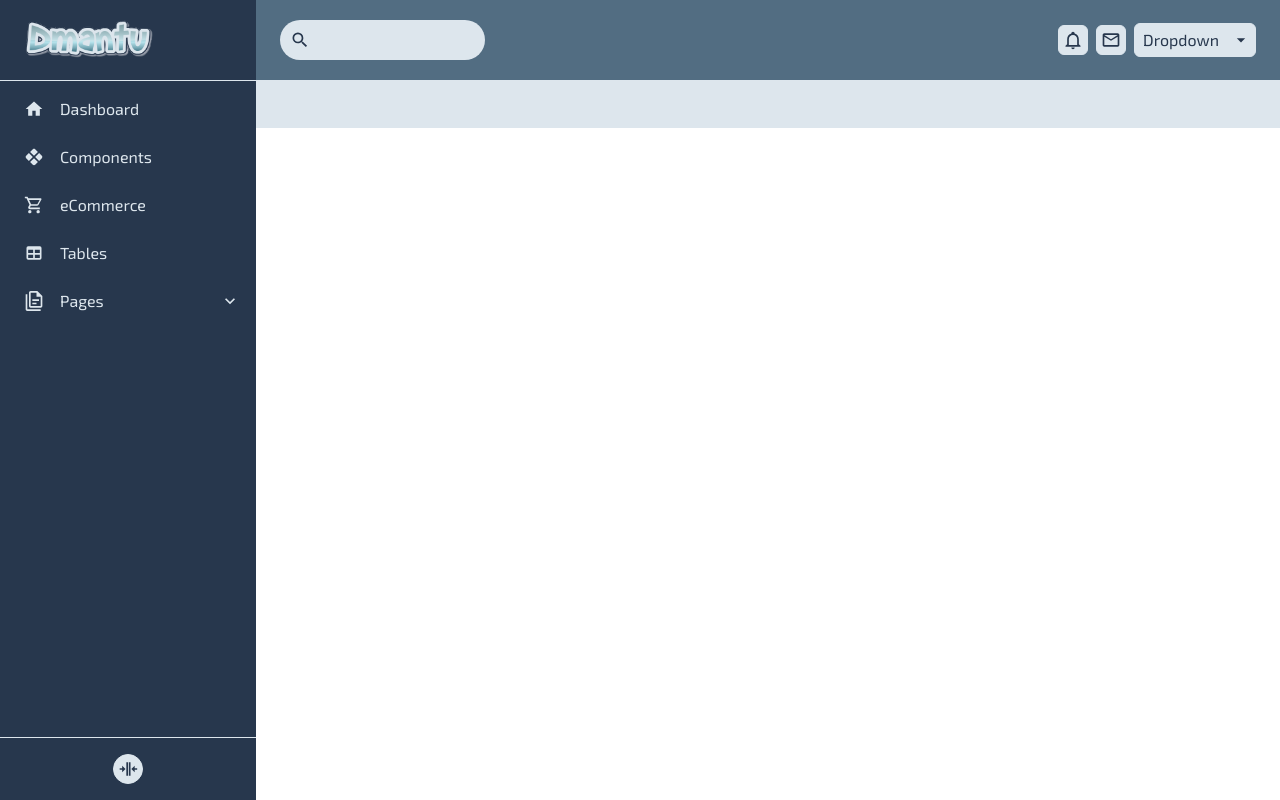
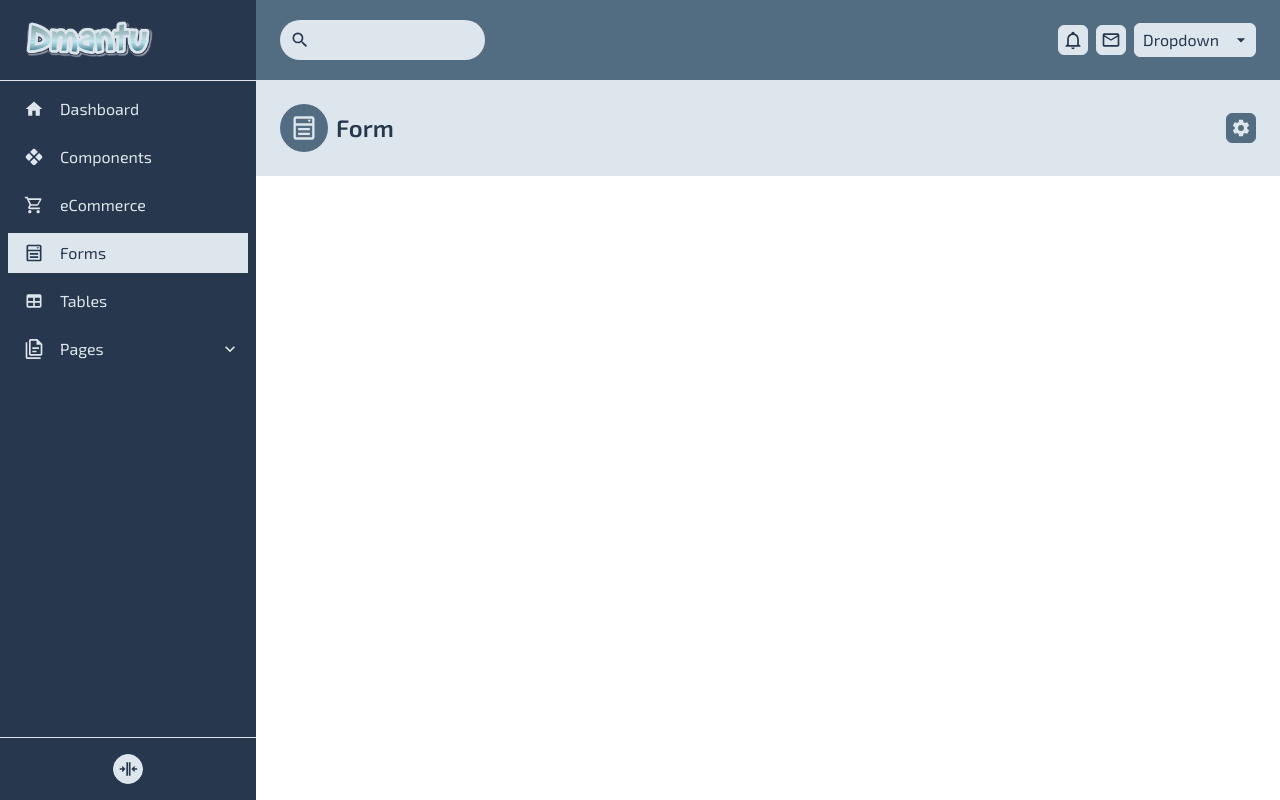
Before and after one commit to vishalkanani99/dmantu-admin, a Vue app: page /forms in a window 1280 px wide. Built offline with nearby package versions, Linux system fonts and the light colour scheme.

Commit message:
added: forms page

```diff
--- a/src/App.vue
+++ b/src/App.vue
@@ -1,19 +1,14 @@
 <script setup>
 import { shallowRef, ref, computed } from 'vue';
 import { RouterView } from 'vue-router';
-import {
-  mdiHome,
-  mdiRhombusSplit,
-  mdiTable,
-  mdiCartOutline,
-  mdiFileDocumentMultipleOutline,
-} from '@mdi/js';
+
 import { useScreen } from './composables/useScreen';
 import Field from './components/Field.vue';
 import FieldGroup from './components/FieldGroup.vue';
 import NavBar from './components/NavBar.vue';
 import SideBarMenu from './components/SideBarMenu.vue';
 import OverLayer from './components/OverLayer.vue';
+import { menu } from './menu';
 
 const { isSmallScreen, isExtraSmallScreen } = useScreen();
 const isClosableSidebar = computed(() => isSmallScreen.value || isExtraSmallScreen.value);
@@ -23,49 +18,6 @@ const showOverLayer = shallowRef(false);
 const showSideBarDropdown = shallowRef(false);
 const dropdownItem = ref({});
 const searchField = ref();
-
-const items = computed(() => {
-  const menu = [
-    {
-      label: 'Dashboard',
-      to: '/',
-      iconPath: mdiHome,
-    },
-    {
-      label: 'Components',
-      to: '/components',
-      iconPath: mdiRhombusSplit,
-    },
-    {
-      label: 'eCommerce',
-      to: '/ecommerce',
-      iconPath: mdiCartOutline,
-    },
-    {
-      label: 'Tables',
-      to: '/tables',
-      iconPath: mdiTable,
-    },
-    {
-      label: 'Pages',
-      to: '',
-      iconPath: mdiFileDocumentMultipleOutline,
-      items: [
-        {
-          label: 'Dashboard',
-          to: '/',
-          iconPath: mdiHome,
-        },
-        {
-          label: 'Components',
-          to: '/components',
-          iconPath: mdiRhombusSplit,
-        },
-      ]
-    }
-  ];
-  return menu;
-});
 
 const toggleMenu = () => {
   showSideBar.value = !showSideBar.value;
@@ -91,7 +43,7 @@ const toggleDropdownSideBar = (item) => {
     <SideBarMenu
       v-model="showSideBar"
       v-model:isCompact="isCompactSidebar"
-      :items="items"
+      :items="menu"
       @close="showOverLayer = false"
       @update:isCompact="toggleDropdownSideBar"
       @dropdownClick="toggleDropdownSideBar"
--- /dev/null
+++ b/src/menu.js
@@ -0,0 +1,55 @@
+import {
+  mdiHome,
+  mdiRhombusSplit,
+  mdiTable,
+  mdiCartOutline,
+  mdiFileDocumentMultipleOutline,
+  mdiFormSelect,
+} from '@mdi/js';
+
+const menu = [
+  {
+    label: 'Dashboard',
+    to: '/',
+    iconPath: mdiHome,
+  },
+  {
+    label: 'Components',
+    to: '/components',
+    iconPath: mdiRhombusSplit,
+  },
+  {
+    label: 'eCommerce',
+    to: '/ecommerce',
+    iconPath: mdiCartOutline,
+  },
+  {
+    label: 'Forms',
+    to: '/forms',
+    iconPath: mdiFormSelect,
+  },
+  {
+    label: 'Tables',
+    to: '/tables',
+    iconPath: mdiTable,
+  },
+  {
+    label: 'Pages',
+    to: '',
+    iconPath: mdiFileDocumentMultipleOutline,
+    items: [
+      {
+        label: 'Dashboard',
+        to: '/',
+        iconPath: mdiHome,
+      },
+      {
+        label: 'Components',
+        to: '/components',
+        iconPath: mdiRhombusSplit,
+      },
+    ]
+  }
+];
+
+export { menu };
--- /dev/null
+++ b/src/pages/forms.vue
@@ -0,0 +1,18 @@
+<script setup>
+import { ref, shallowRef } from 'vue';
+import { mdiFormSelect, mdiCog } from '@mdi/js';
+import SectionTitle from '../components/SectionTitle.vue';
+
+
+</script>
+<template>
+  <div class="space-y-6">
+    <SectionTitle
+      title="Form"
+      :iconPath="mdiFormSelect"
+      :btnIconPath="mdiCog"
+      btnColor="theme"
+    />
+
+  </div>
+</template>
--- a/src/routes.js
+++ b/src/routes.js
@@ -1,4 +1,5 @@
 import Dashboard from './pages/dashboard.vue'
+import Forms from './pages/forms.vue'
 import Tables from './pages/tables.vue'
 
 export const routes = [
@@ -18,6 +19,11 @@ export const routes = [
     component: Dashboard,
   },
   {
+    name: 'Forms',
+    path: '/forms',
+    component: Forms,
+  },
+  {
     name: 'Tables',
     path: '/tables',
     component: Tables,
```
